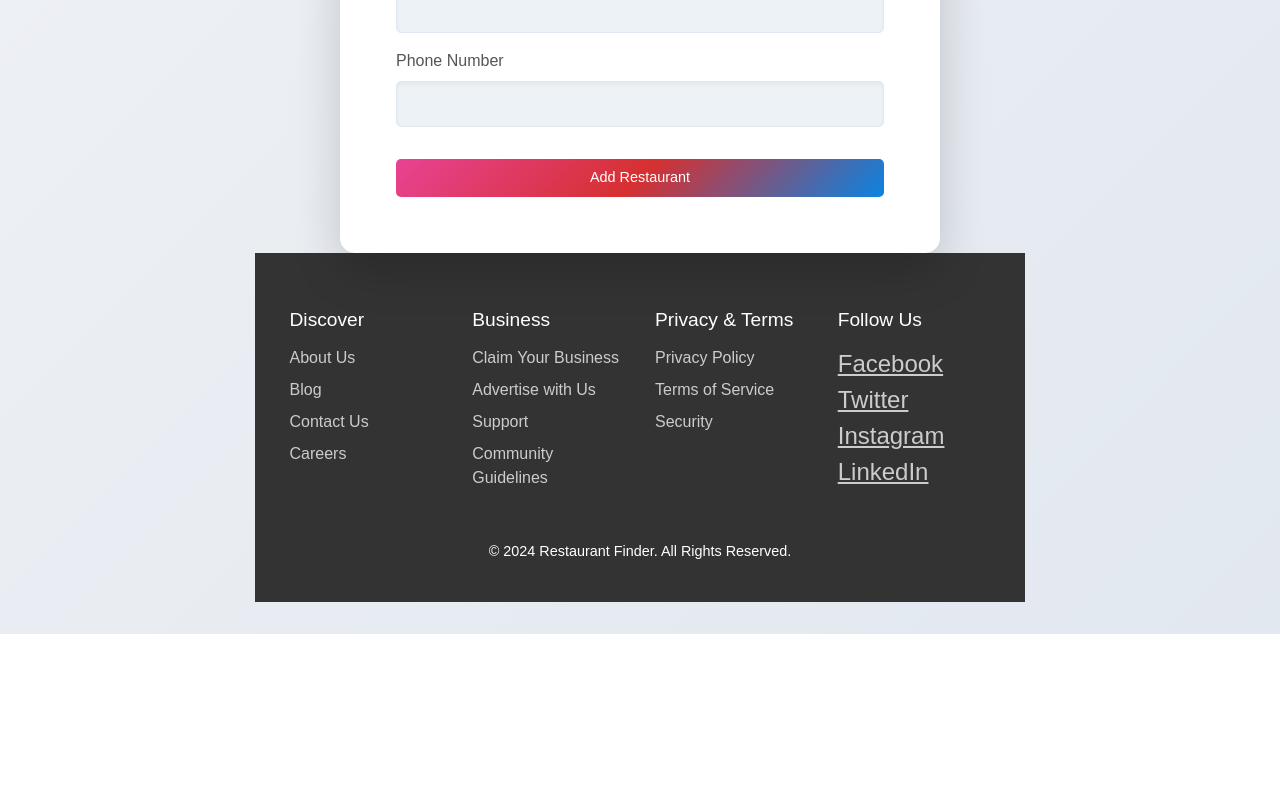
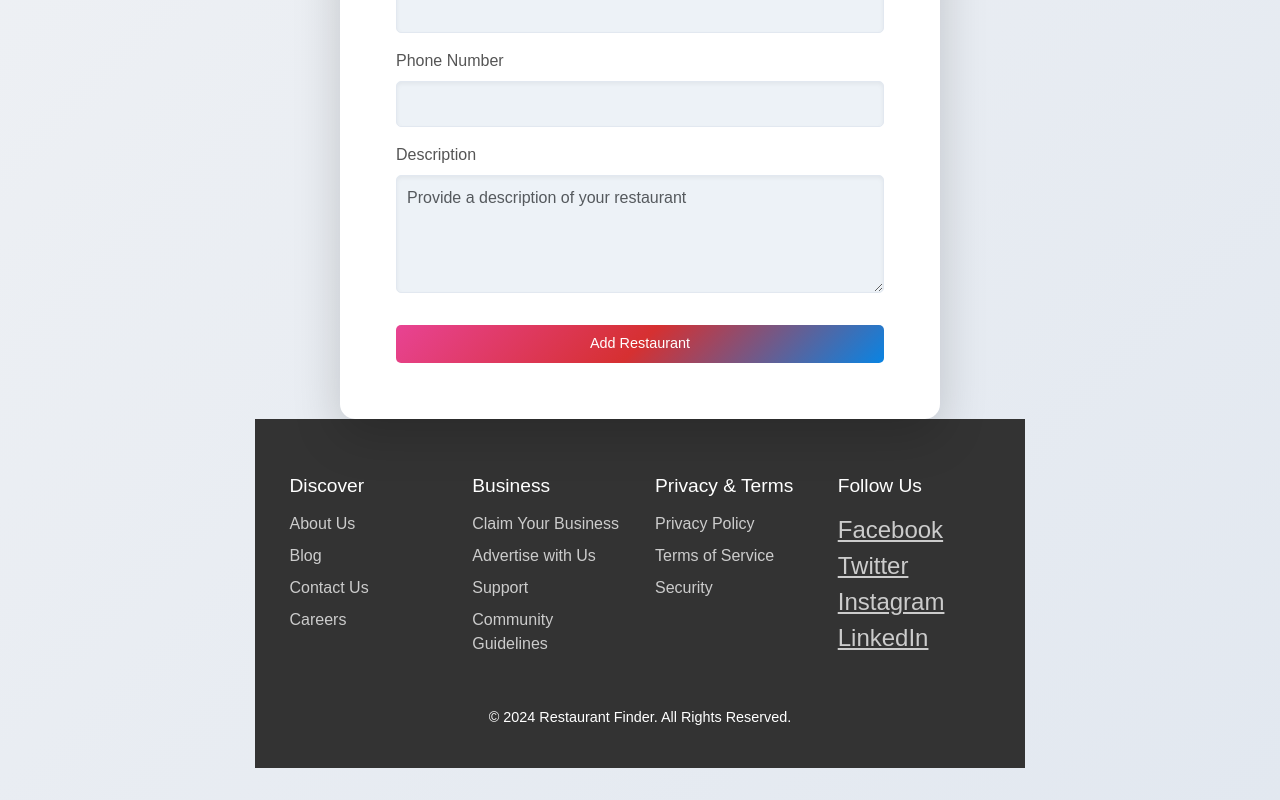
Before and after one commit to gopinathsjsu/team-project-cmpe-2020-02-spartans, a React (Create React App) app in the folder Frontend/: page /AddListing in a window 1280 px wide. Shown: the part 1145-1945 px from the top of the page. Before the commit the page ends 1779 px from the top, so only its background shows below. Built offline with nearby package versions, Linux system fonts and the light colour scheme; no server answers; sample sign-in values are in the browser's storage.

Commit message:
update description for add listing

```diff
--- a/Frontend/src/AddListing.js
+++ b/Frontend/src/AddListing.js
@@ -133,6 +133,7 @@ function AddListing() {
                     hours_of_operation: '',
                     website: '',
                     phone_number: '',
+                    description: '',
                 });
                 alert('Restaurant added successfully!');
                 navigate('/BusinessOwnerDashboard');
@@ -326,6 +327,19 @@ function AddListing() {
                         />
                     </div>
 
+                    {/* Description */}
+                    <div className="form-group mb-3">
+                        <label>Description</label>
+                        <textarea
+                            className="form-control"
+                            name="description"
+                            rows="4"
+                            value={formData.description}
+                            onChange={handleChange}
+                            placeholder="Provide a description of your restaurant"
+                        ></textarea>
+                    </div>
+
                     <button type="submit" className="btn btn-primary w-100 mt-3">
                         Add Restaurant
                     </button>
--- a/Frontend/src/EditListing.js
+++ b/Frontend/src/EditListing.js
@@ -44,11 +44,11 @@ function EditListing() {
 
             if (response.ok) {
                 const data = await response.json();
-                const mappedCuisine = data.cuisine_type.map((name) =>
-                    CUISINE_CHOICES.find((choice) => choice.label === name)
+                const mappedCuisine = data.cuisine_type.map((id) =>
+                    CUISINE_CHOICES.find((choice) => choice.value === id)
                 );
-                const mappedFoodType = data.food_type.map((name) =>
-                    FOOD_TYPE_CHOICES.find((choice) => choice.label === name)
+                const mappedFoodType = data.food_type.map((id) =>
+                    FOOD_TYPE_CHOICES.find((choice) => choice.value === id)
                 );
 
                 setFormData({
```
